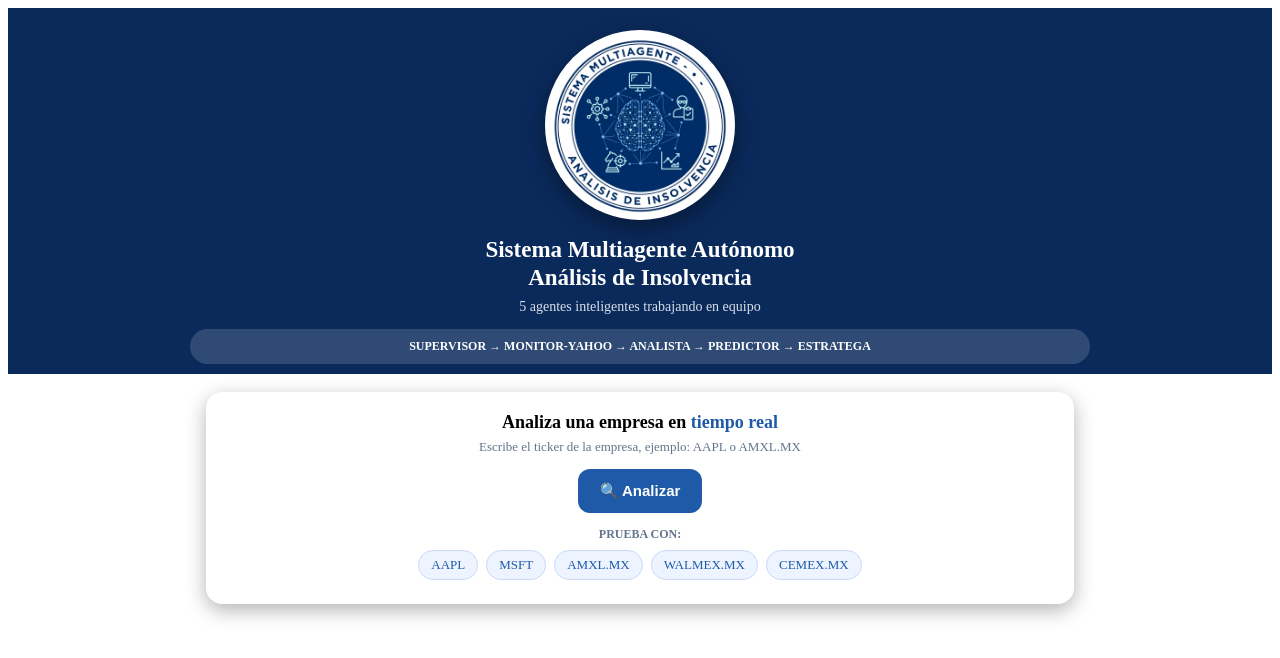
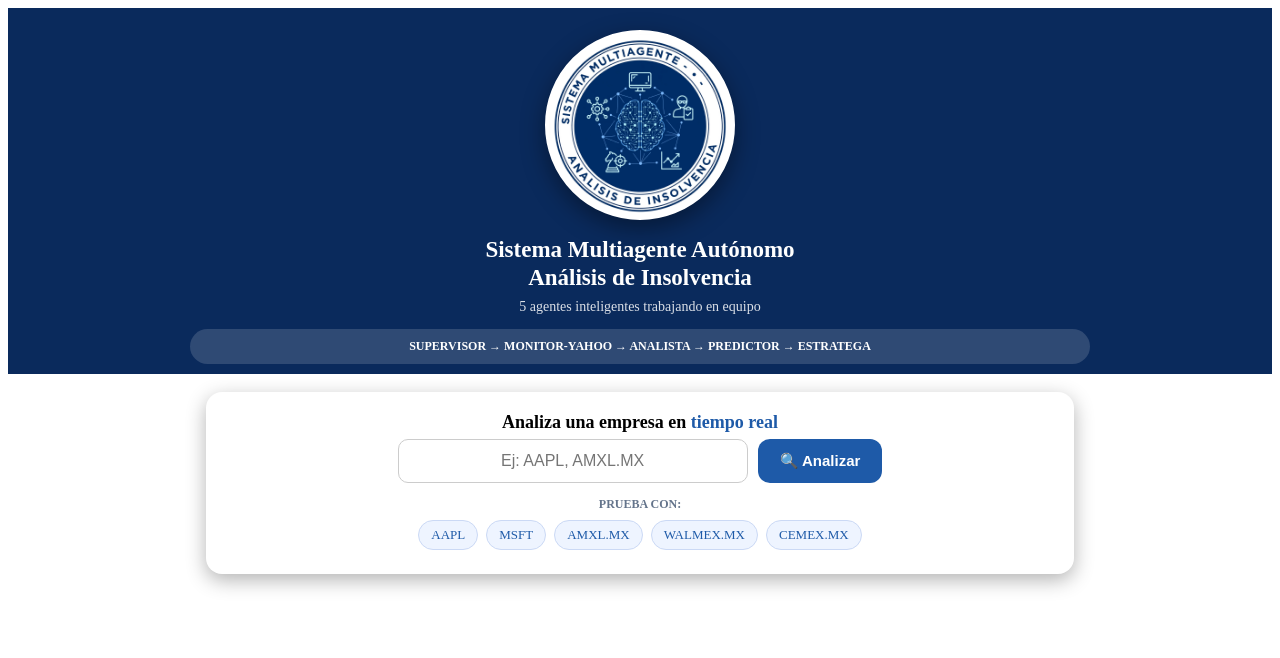
Before and after one commit to bereniceaviz081202-creator/Agente_fianciero, a Flask app: page / in a window 1280 px wide. Shown: the top 658 px of the page. Run offline with Flask 3, Linux system fonts and the light colour scheme.

Commit message:
Update index.html

```diff
--- a/templates/index.html
+++ b/templates/index.html
@@ -51,8 +51,8 @@ button:hover{background:#0f2a5c}
 <div class="wrap">
 <div class="search-card">
 <h2>Analiza una empresa en <span>tiempo real</span></h2>
-<p>Escribe el ticker de la empresa, ejemplo: AAPL o AMXL.MX</p>
 <div class="row">
+<input id="ticker" type="text" placeholder="Ej: AAPL, AMXL.MX" style="padding:12px; width:70%; max-width:350px; border:1px solid #ccc; border-radius:10px; font-size:16px; text-align:center;">
 <button onclick="analizar()">🔍 Analizar</button>
 </div>
 <div id="sugerencias"></div>
```
